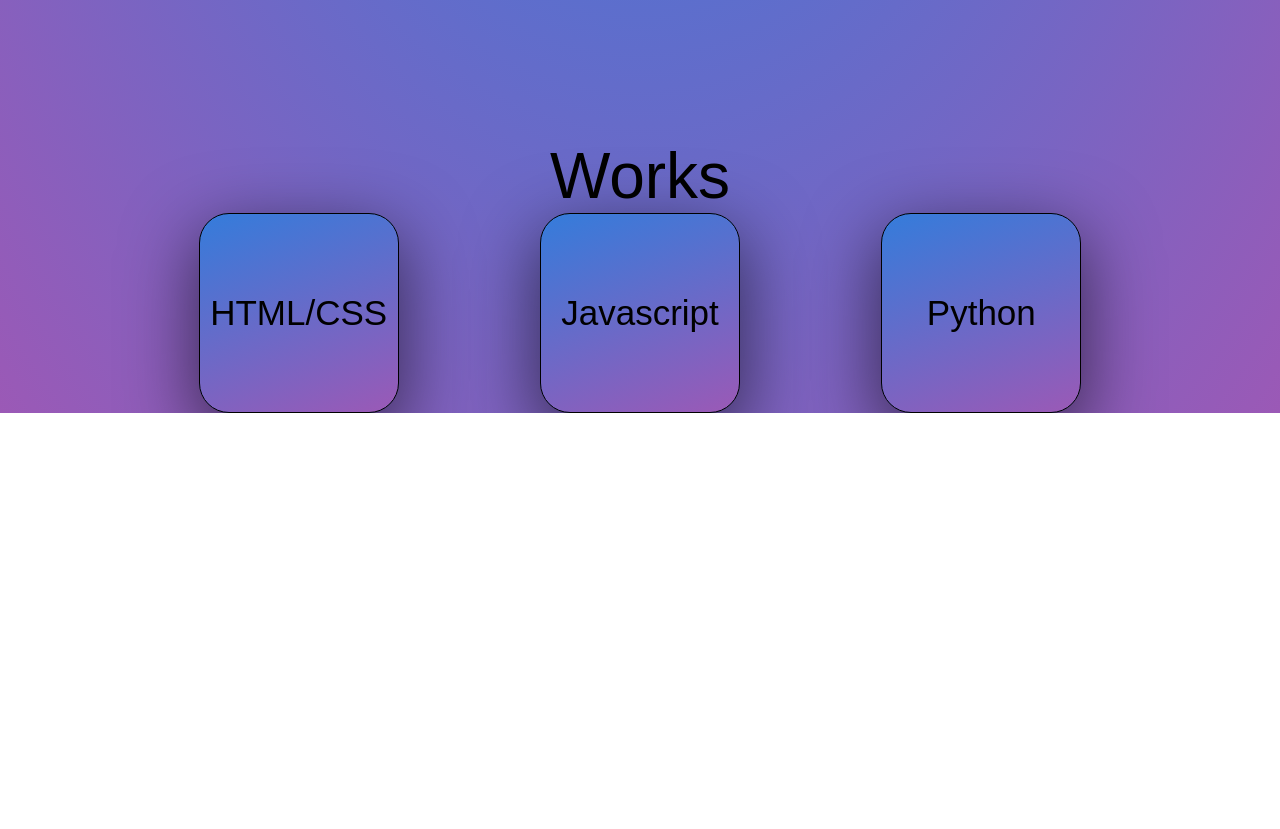
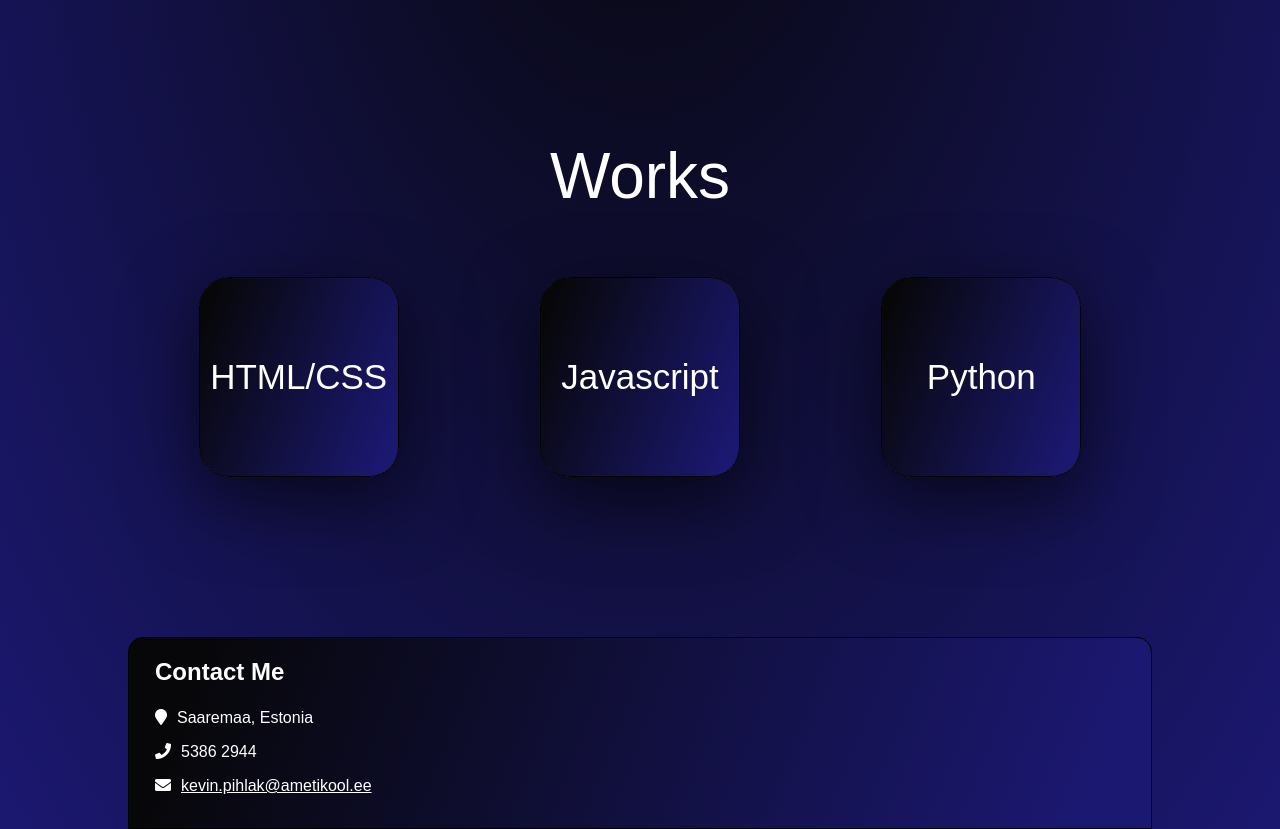
Before and after one commit to torumeez/Kevin_portfolio, a plain HTML site: page index.html in a window 1280 px wide. Shown: the part 1440-2269 px from the top of the page. Before the commit the page ends 1853 px from the top, so only its background shows below. Drawn offline with nearby package versions, Linux system fonts and the light colour scheme; a web font is replaced by a local one.

Commit message:
some style changes etc

```diff
--- a/app.js
+++ b/app.js
@@ -5,5 +5,5 @@ $(document).mousemove(function(event) {
     mouseXpercentage = Math.round(event.pageX / windowWidth * 100);
     mouseYpercentage = Math.round(event.pageY / windowHeight * 100);
 
-    $('.radial-gradient').css('background', 'radial-gradient(at ' + mouseXpercentage + '% ' + mouseYpercentage + '%, #3498db, #9b59b6)');
+    $('.radial-gradient').css('background', 'radial-gradient(at ' + mouseXpercentage + '% ' + mouseYpercentage + '%, #1b1871, #070709)');
   });
--- a/index.html
+++ b/index.html
@@ -22,7 +22,7 @@
                             <a href="#about"><p class="hover-underline-animation">About</p></a>
                         </div>
                         <div class="head-button">
-                            <a href=""><p class="hover-underline-animation">Works</p></a>
+                            <a href="#works"><p class="hover-underline-animation">Works</p></a>
                         </div>
                         <div class="head-button">
                             <a href=""><p class="hover-underline-animation">Contact</p></a>
@@ -61,7 +61,7 @@
                 </div>
 
                 <div class="work-content">
-                    <div class="work-title">
+                    <div class="work-title" id="works">
                         <p>Works</p>
                     </div>
                 </div>
@@ -96,6 +96,20 @@
                         </div>
                     </div>
                 </div>
+                <footer>
+                    <div class="container">
+                        <div class="row">
+                          <div class="col-md-4">
+                            <h3>Contact Me</h3>
+                            <ul>
+                              <li><i class="fa fa-map-marker"></i>Saaremaa, Estonia</li>
+                              <li><i class="fa fa-phone"></i>5386 2944</li>
+                              <li><i class="fa fa-envelope"></i><a href="mailto:kevin.pihlak@ametikool.ee">kevin.pihlak@ametikool.ee</a></li>
+                            </ul>
+                          </div>
+                        </div>
+                      </div>
+                </footer>
             </main>
         </div>
     <script src="https://code.jquery.com/jquery-3.6.0.min.js"></script>
--- a/styles.css
+++ b/styles.css
@@ -25,14 +25,14 @@ a {
   /*Linear gradient... */
   background:
     radial-gradient(
-     at center, #347cdb, #9b59b6
+     at center, #070709, #1b1871
     );
 }
 
 .hover-underline-animation {
   display: inline-block;
   position: relative;
-  color: #000000;
+  color: #ffffff;
 }
 
 .hover-underline-animation::after {
@@ -43,7 +43,7 @@ a {
   height: 2px;
   bottom: 0;
   left: 0;
-  background-color: #000000;
+  background-color: #ffffff;
   transform-origin: bottom right;
   transition: transform 0.25s ease-out;
 }
@@ -63,6 +63,7 @@ header {
 .Logo1 {
   font-family: 'Kolker Brush', cursive, sans-serif;
   font-size: 50px;
+  color: white;
 }
 
 .head-button{
@@ -88,12 +89,14 @@ main {
 display: flex;
 justify-content: center;
 flex-direction: column;
+color: white;
 }
 
 .hello-text{
 font-size: 48px;
 font-family: 'Kite One', sans-serif;
 margin-bottom: 2rem;
+color: white;
 }
 
 .below-text{
@@ -107,6 +110,7 @@ justify-content: center;
 margin: 15rem;
 flex-direction: column;
 align-items: center;
+color: white;
 }
 
 .about-title {
@@ -137,13 +141,11 @@ color: white;
 
 .card-side.back {
 transform: rotateY(-180deg);
-background-color: #4158D0;
-background-image: linear-gradient(160deg,#9b59b6 0%, #347cdb 100%);
+background-image: linear-gradient( 111.4deg, rgba(27,24,113,1) 6.5%,  rgba(7,7,9,1) 93.2% );
 }
 
 .card-side.front {
-background-color: #0093E9;
-background-image: linear-gradient(160deg, #347cdb 0%, #9b59b6 100%);
+  background-image: linear-gradient( 111.4deg,  rgba(7,7,9,1) 6.5%, rgba(27,24,113,1) 93.2% );
 }
 
 .card:hover .card-side.front {
@@ -158,7 +160,7 @@ background-image: linear-gradient(160deg, #347cdb 0%, #9b59b6 100%);
   font-size: 32px;
   font-family: 'Kite One', sans-serif;
   margin-top: 20px;
-  color: #000000  ;
+  color: #ffffff  ;
 }
 
 .box-text {
@@ -187,14 +189,15 @@ background-image: linear-gradient(160deg, #347cdb 0%, #9b59b6 100%);
   border: 1px solid black;
   padding: 10px;
   box-shadow: rgba(0, 0, 0, 0.56) 0px 22px 70px 4px;
-  background-color: #0093E9;
-  background-image: linear-gradient(160deg, #347cdb 0%, #9b59b6 100%);
+  background-image: linear-gradient( 111.4deg,  rgba(7,7,9,1) 6.5%, rgba(27,24,113,1) 93.2% );
   font-family: 'Kite One', sans-serif;
   display: flex;
   align-items: center;
   justify-content: center;
   font-size: 35px;
   border-radius: 30px;
+  margin-bottom: 10rem;
+  color: white;
 }
 
 .hidden-content {
@@ -225,6 +228,7 @@ background-image: linear-gradient(160deg, #347cdb 0%, #9b59b6 100%);
 .work-title {
   font-size: 64px;
   font-family: 'Kite One', sans-serif;
+  color: white;
 }
 
 .work-content {
@@ -232,6 +236,7 @@ background-image: linear-gradient(160deg, #347cdb 0%, #9b59b6 100%);
   justify-content: center;
   flex-direction: column;
   align-items: center;
+  margin-bottom: 4rem;
 }
 
 .box-align {
@@ -244,3 +249,53 @@ background-image: linear-gradient(160deg, #347cdb 0%, #9b59b6 100%);
 .a-color {
   color: white;
 }
+
+footer {
+  background-image: linear-gradient( 111.4deg,  rgba(7,7,9,1) 6.5%, rgba(27,24,113,1) 93.2% );
+  padding: 20px 0;
+  border-radius: 15px 15px 0px 0px;
+  border: 1px solid black;
+  color: white;
+}
+
+.container {
+  max-width: 1000px;
+  margin: 0 auto;
+}
+
+.row {
+  display: flex;
+  flex-wrap: wrap;
+}
+
+.col-md-4 {
+  width: 33.33%;
+  padding: 0 15px;
+  box-sizing: border-box;
+}
+
+h3 {
+  font-size: 24px;
+  font-weight: bold;
+  margin-bottom: 20px;
+  font-family: 'Kite One', sans-serif;
+  color: white;
+}
+
+ul {
+  list-style: none;
+  margin: 0;
+  padding: 0;
+}
+
+li {
+  margin-bottom: 10px;
+  font-size: 16px;
+  line-height: 1.5;
+  color: #ffffff;
+  font-family: 'Kite One', sans-serif;
+}
+
+li i {
+  margin-right: 10px;
+}
```
